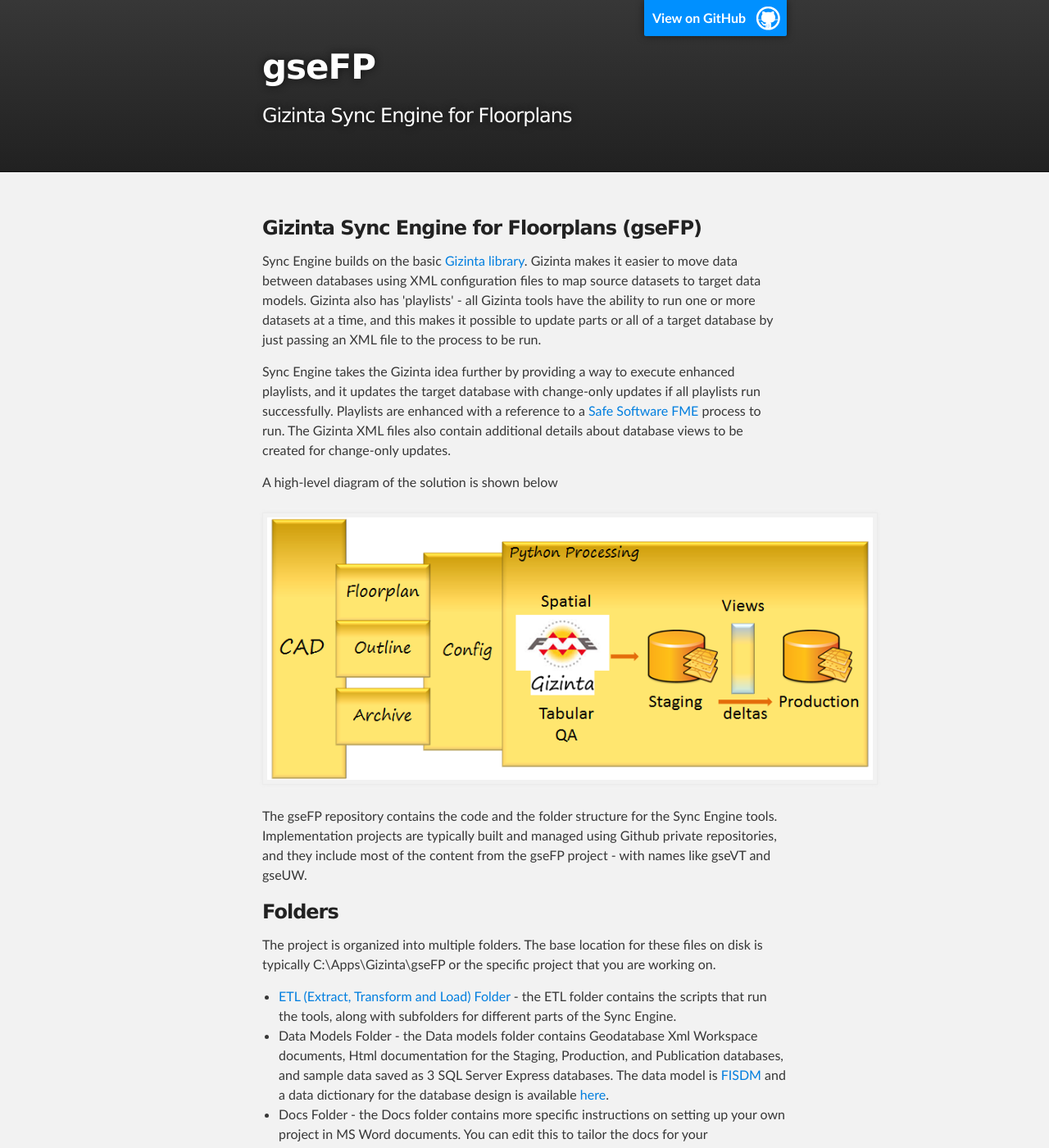
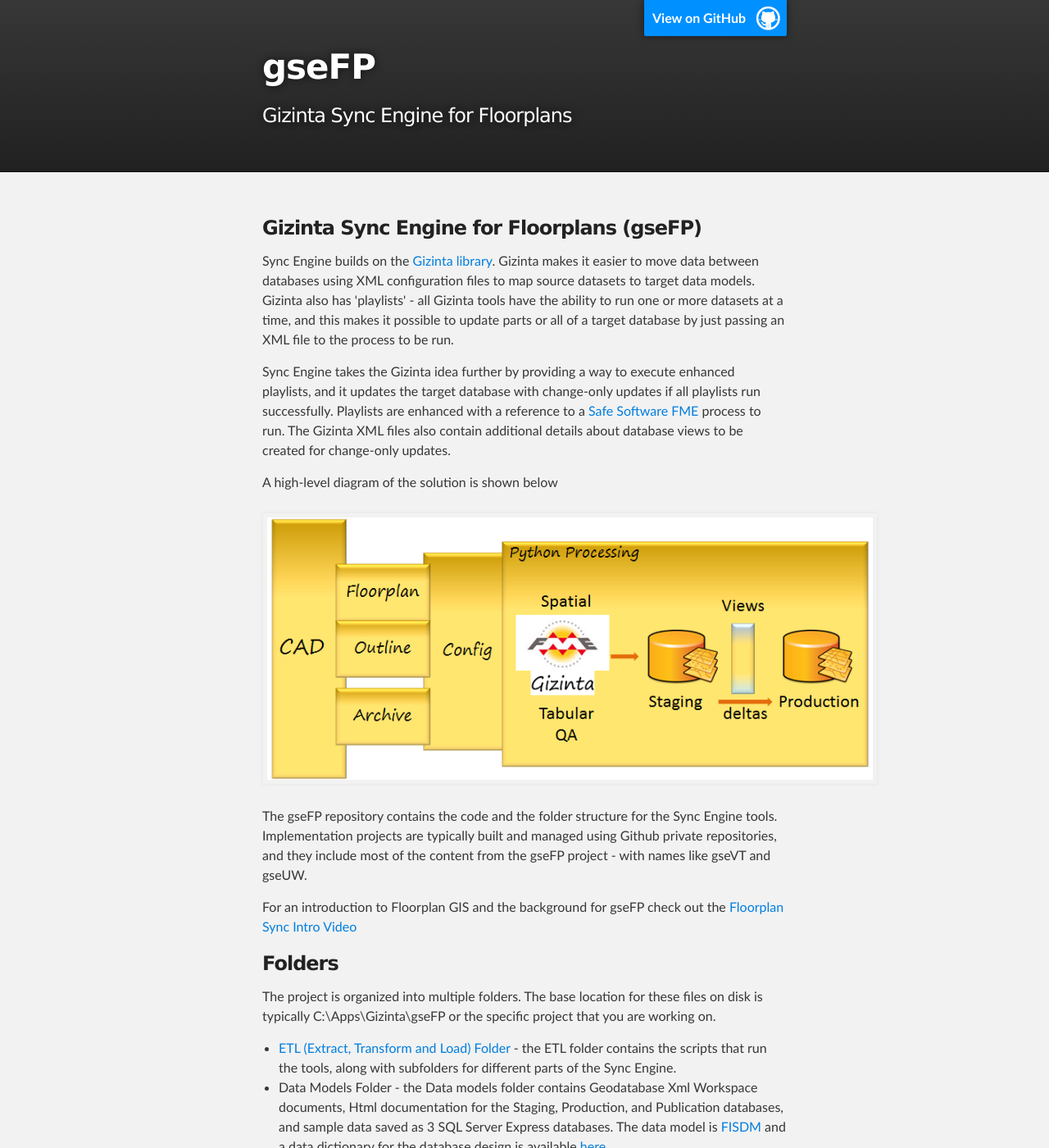
Before and after one commit to Gizinta/gseFP, a Jekyll site: the page built from index.html, in a window 1280 px wide and 1400 px high. Shown: the whole window at 82% size. Built offline with Jekyll 4.4.1, drawn with Linux system fonts in a browser that asks for light colours.

Commit message:
add video link

```diff
--- a/index.html
+++ b/index.html
@@ -9,18 +9,20 @@ published: true
 
 
 
+
     <!-- MAIN CONTENT -->
     <div id="main_content_wrap" class="outer">
       <section id="main_content" class="inner">
 
 	  <h3><a id="welcome" class="anchor" href="#welcome" aria-hidden="true"><span class="octicon octicon-link"></span></a>Gizinta Sync Engine for Floorplans (gseFP)</h3>
-        <p>Sync Engine builds on the basic <a href='http://github.com/Gizinta/gzTools'>Gizinta library</a>. Gizinta makes it easier to move data between databases using XML configuration files to map source datasets to target data models. Gizinta also has 'playlists' - all Gizinta tools have the ability to run one or more datasets at a time, and this makes it possible to update parts or all of a target database by just passing an XML file to the process to be run.</p>
+        <p>Sync Engine builds on the <a href='http://github.com/Gizinta/gzTools'>Gizinta library</a>. Gizinta makes it easier to move data between databases using XML configuration files to map source datasets to target data models. Gizinta also has 'playlists' - all Gizinta tools have the ability to run one or more datasets at a time, and this makes it possible to update parts or all of a target database by just passing an XML file to the process to be run.</p>
 
         <p>Sync Engine takes the Gizinta idea further by providing a way to execute enhanced playlists, and it updates the target database with change-only updates if all playlists run successfully. Playlists are enhanced with a reference to a <a href='http://www.safe.com'>Safe Software FME</a> process to run. The Gizinta XML files also contain additional details about database views to be created for change-only updates.</p>
 		<p>A high-level diagram of the solution is shown below</p>
         <img src='{{ site.url }}/images/gseFP.png'/>
 
         <p>The gseFP repository contains the code and the folder structure for the Sync Engine tools. Implementation projects are typically built and managed using Github private repositories, and they include most of the content from the gseFP project - with names like gseVT and gseUW.</p>
+        <p>For an introduction to Floorplan GIS and the background for gseFP check out the <a href="http://www.safe.com/fmeuc/enabling-a-campus-wide-geodatabase-from-cad">Floorplan Sync Intro Video</a></p>
         <h3>Folders</h3>
 		<p>The project is organized into multiple folders. The base location for these files on disk is typically C:\Apps\Gizinta\gseFP or the specific project that you are working on.</p>
 
```
